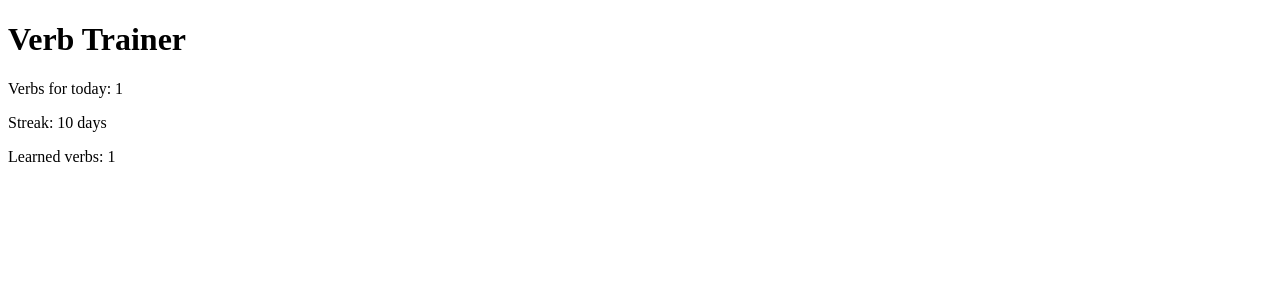
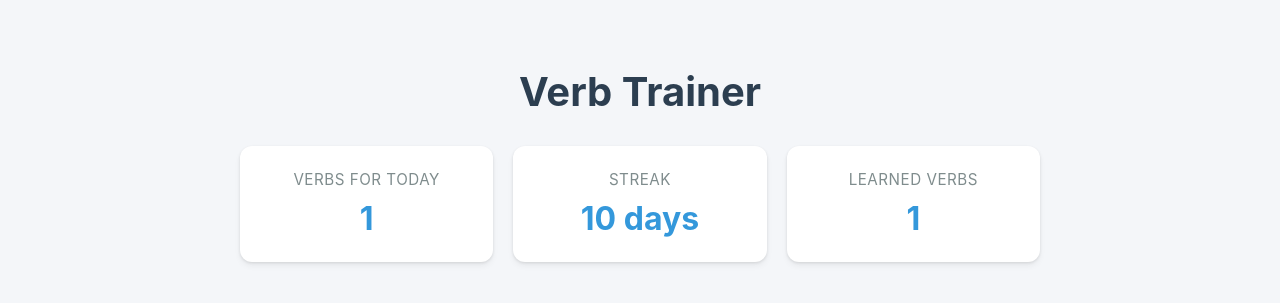
Before and after one commit to Valera23785/verb_trainer, a FastAPI app: template templates/dashboard.html in a window 1280 px wide. Shown: the top 303 px of the page. Run offline with FastAPI, Linux system fonts and the light colour scheme; the template is opened without the code that fills it: most values are stand-ins (such as "Sample title", 1, 10 or a date in 2020).

Commit message:
add static files and dashboard styles

```diff
--- a/app.py
+++ b/app.py
@@ -1,10 +1,11 @@
 from fastapi import FastAPI
 from api.dashboard import router as dashboard_router
+from fastapi.staticfiles import StaticFiles
 
 
 app = FastAPI()
-
 app.include_router(dashboard_router)
+app.mount("/static", StaticFiles(directory="static"), name="static")
 
 @app.get("/")
 def read_root():
--- /dev/null
+++ b/static/css/style.css
@@ -0,0 +1,62 @@
+/* Базовые стили для страницы */
+body {
+    font-family: -apple-system, BlinkMacSystemFont, "Segoe UI", Roboto, Helvetica, Arial, sans-serif;
+    background-color: #f4f6f9;
+    color: #333333;
+    margin: 0;
+    padding: 40px 20px;
+    display: flex;
+    flex-direction: column;
+    align-items: center;
+}
+
+/* Стиль для главного заголовка */
+h1 {
+    color: #2c3e50;
+    font-size: 2.5rem;
+    margin-bottom: 30px;
+    font-weight: 700;
+}
+
+/* Контейнер для карточек (выстраивает их в ряд) */
+.dashboard-container {
+    display: flex;
+    gap: 20px;
+    flex-wrap: wrap;
+    justify-content: center;
+    max-width: 800px;
+    width: 100%;
+}
+
+/* Стили для карточек с цифрами */
+.card {
+    background-color: #ffffff;
+    border-radius: 12px;
+    box-shadow: 0 4px 6px rgba(0, 0, 0, 0.05), 0 1px 3px rgba(0, 0, 0, 0.1);
+    padding: 24px;
+    min-width: 180px;
+    flex: 1;
+    text-align: center;
+    transition: transform 0.2s ease;
+}
+
+/* Эффект при наведении на карточку */
+.card:hover {
+    transform: translateY(-25px);
+}
+
+/* Текст внутри карточки */
+.card p {
+    margin: 0 0 10px 0;
+    color: #7f8c8d;
+    font-size: 0.95rem;
+    text-transform: uppercase;
+    letter-spacing: 0.5px;
+}
+
+/* Выделение самих цифр */
+.card .number {
+    font-size: 2rem;
+    font-weight: bold;
+    color: #3498db; /* Красивый синий акцент */
+}
--- a/templates/dashboard.html
+++ b/templates/dashboard.html
@@ -1,12 +1,28 @@
 <!DOCTYPE html>
-<html>
+<html lang="ru">
 	<head>
+		<meta charset="UTF-8">
 		<title>Verb Trainer</title>
+		<link rel="stylesheet" href="/static/css/style.css">
 	</head>
 	<body>
 		<h1>Verb Trainer</h1>
-		<p>Verbs for today: {{ verb_count }}</p>
-		<p>Streak: {{ streak }} days</p>
-		<p>Learned verbs: {{ learned_count }}</p>
+
+		<div class="dashboard-container">
+			<div class="card">
+				<p>Verbs for today</p>
+				<span class="number">{{ verb_count }}</span>
+			</div>
+
+			<div class="card">
+				<p>Streak</p>
+				<span class="number">{{ streak }} days</span>
+			</div>
+
+			<div class="card">
+				<p>Learned verbs</p>
+				<span class="number">{{ learned_count }}</span>
+			</div>
+		</div>
 	</body>
 </html>
```
